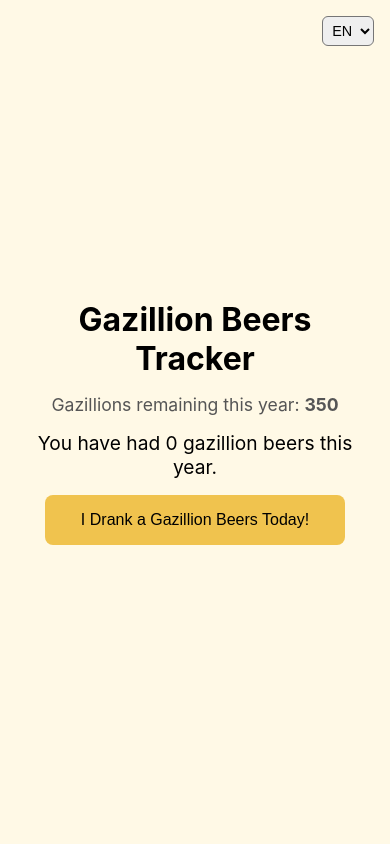
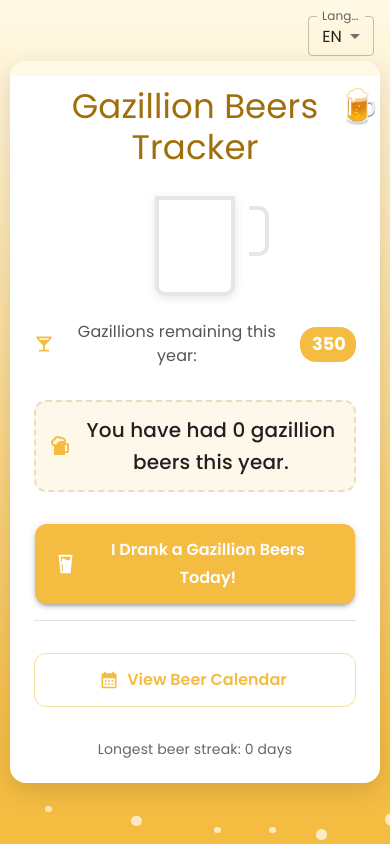
Before and after one commit to rubenszinho/gazillion-beers, a React (Vite) app: page / in a window 390 px wide. Built offline with nearby package versions, Linux system fonts and the light colour scheme.

Commit message:
feat(ui): integrate beer theme components and improve UX
- Refactor App component to use beer theme
- Update UI with consistent beer styling
- Connect calendar and tracking features
- Enhance visual appearance and responsiveness
- Store check-in dates in cookies for persistence

```diff
--- a/src/App.css
+++ b/src/App.css
@@ -1,74 +1,163 @@
 /* src/App.css */
+@import url('https://fonts.googleapis.com/css2?family=Poppins:wght@400;500;600;700&display=swap');
+
+:root {
+  --beer-amber: #f5bc42;
+  --beer-foam: #fff9e6;
+  --beer-dark: #a06e0a;
+  --beer-bottle: #5e3915;
+}
+
 .main-wrapper {
   width: 100vw;
   height: 100vh;
   display: flex;
   justify-content: center;
   align-items: center;
-  background-color: #fff9e6;
+  background: linear-gradient(to bottom, var(--beer-foam), var(--beer-amber) 90%);
   position: relative;
   margin: 0;
-  padding: 0 1rem;
+  padding: 0;
+  font-family: 'Poppins', sans-serif;
+  overflow-x: hidden;
 }
 
-.language-dropdown {
+.language-selector {
   position: absolute;
   top: 1rem;
   right: 1rem;
-  font-size: 0.9rem;
-  padding: 0.3rem;
-  border-radius: 6px;
-  cursor: pointer;
+  z-index: 10;
 }
 
 .app-container {
   display: flex;
   flex-direction: column;
   text-align: center;
-  max-width: 500px;
-  width: 100%;
-  margin: 0 auto;
+  max-width: 600px;
+  width: 90%;
+  background-color: white;
+  border-radius: 16px;
+  padding: 2rem;
+  box-shadow: 0 8px 24px rgba(0, 0, 0, 0.12);
+  position: relative;
+  overflow: hidden;
+}
+
+.app-container::before {
+  content: "";
+  position: absolute;
+  top: 0;
+  left: 0;
+  right: 0;
+  height: 15px;
+  background-color: var(--beer-foam);
+  border-radius: 16px 16px 0 0;
 }
 
 .app-title {
-  font-size: 2rem;
-  margin-bottom: 1rem;
+  color: var(--beer-dark);
+  font-weight: 700;
+  margin-bottom: 1.5rem;
+  position: relative;
+  display: inline-block;
+}
+
+.app-title::after {
+  content: "🍺";
+  position: absolute;
+  right: -1.5rem;
+  top: 0;
 }
 
 .remaining-days {
   font-size: 1.1rem;
-  margin-bottom: 1rem;
+  margin-bottom: 2rem;
   color: #555;
+  display: flex;
+  align-items: center;
+  justify-content: center;
+  gap: 8px;
 }
 
-.app-paragraph {
-  font-size: 1.2rem;
-  margin-bottom: 1rem;
-  word-wrap: break-word;
+.remaining-counter {
+  background-color: var(--beer-amber);
+  color: white;
+  font-weight: bold;
+  padding: 4px 12px;
+  border-radius: 16px;
+  min-width: 50px;
 }
 
-.beer-button {
-  padding: 1rem;
-  font-size: 1rem;
-  background-color: #f0c34e;
-  border: none;
-  border-radius: 8px;
-  cursor: pointer;
-  transition: background-color 0.3s;
-  max-width: 300px;
-  width: 100%;
-  margin: 0 auto;
+.beer-count {
+  font-size: 1.2rem;
+  margin-bottom: 2rem;
+  word-wrap: break-word;
+  background-color: rgba(245, 188, 66, 0.1);
+  padding: 12px;
+  border-radius: 12px;
+  border: 2px dashed rgba(160, 110, 10, 0.2);
 }
 
-.beer-button:hover:not(:disabled) {
-  background-color: #e2b13d;
+.beer-calendar-day {
+  transition: all 0.2s ease;
 }
 
-.beer-button:active:not(:disabled) {
-  background-color: #cf9f2c;
+.beer-calendar-day:hover {
+  transform: scale(1.1);
+  box-shadow: 0 2px 8px rgba(0, 0, 0, 0.1);
 }
 
-.beer-button:disabled {
-  background-color: #ccc;
-  cursor: not-allowed;
+.beer-calendar-icon {
+  animation: bubbleFloat 2s infinite ease-in-out;
 }
+
+@keyframes bubbleFloat {
+
+  0%,
+  100% {
+    transform: translateY(0);
+  }
+
+  50% {
+    transform: translateY(-3px);
+  }
+}
+
+.bubbles {
+  position: absolute;
+  bottom: 0;
+  left: 0;
+  right: 0;
+  height: 60%;
+  pointer-events: none;
+}
+
+.bubble {
+  position: absolute;
+  background-color: rgba(255, 255, 255, 0.7);
+  border-radius: 50%;
+  animation: rise 8s infinite ease-in;
+}
+
+@keyframes rise {
+  0% {
+    bottom: 0;
+    opacity: 1;
+  }
+
+  100% {
+    bottom: 100%;
+    opacity: 0;
+  }
+}
+
+@media (max-width: 600px) {
+  .app-container {
+    width: 95%;
+    padding: 1.5rem;
+  }
+
+  .app-title {
+    font-size: 1.5rem;
+  }
+}
--- a/src/App.tsx
+++ b/src/App.tsx
@@ -1,14 +1,32 @@
 import './App.css';
 
+import { LocalBar, SportsBar } from '@mui/icons-material';
+import {
+  Box,
+  Button,
+  Divider,
+  FormControl,
+  InputLabel,
+  MenuItem,
+  Select,
+  SelectChangeEvent,
+  ThemeProvider,
+  Typography,
+} from '@mui/material';
 import Cookies from 'js-cookie';
-import React, { useEffect, useState } from 'react';
+import { useEffect, useState } from 'react';
 
+import BeerCalendar from './components/BeerCalendar';
+import BeerIcon from './components/BeerIcon';
+import BeerMug from './components/BeerMug';
+import beerTheme from './theme/beerTheme';
 import translations from './languages';
 
 interface BeerCountCookie {
   year: number;
   count: number;
   lastCheckDate: string;
+  checkInDates: string[];
 }
 
 function detectDefaultLanguage() {
@@ -18,9 +36,30 @@ function detectDefaultLanguage() {
   return matched || 'en';
 }
 
+const createBubbles = (count: number) => {
+  const bubbles = [];
+  for (let i = 0; i < count; i++) {
+    const size = Math.random() * 20 + 5;
+    const left = Math.random() * 100;
+    const delay = Math.random() * 5;
+    const duration = Math.random() * 5 + 5;
+
+    bubbles.push({
+      size,
+      left,
+      delay,
+      duration,
+      id: `bubble-${i}`,
+    });
+  }
+  return bubbles;
+};
+
 export default function App() {
   const [language, setLanguage] = useState<string>(detectDefaultLanguage);
   const [availableLangs] = useState<string[]>(Object.keys(translations));
+  const [bubbles] = useState(() => createBubbles(15));
+  const [animateMug, setAnimateMug] = useState(false);
 
   const today = new Date();
   const currentYear = today.getFullYear();
@@ -37,17 +76,26 @@ export default function App() {
   const initialState: BeerCountCookie =
     parsedCookie && parsedCookie.year === currentYear
       ? parsedCookie
-      : { year: currentYear, count: 0, lastCheckDate: '' };
+      : { year: currentYear, count: 0, lastCheckDate: '', checkInDates: [] };
 
   const [beerCount, setBeerCount] = useState<number>(initialState.count);
   const [lastCheckDate, setLastCheckDate] = useState<string>(
     initialState.lastCheckDate
   );
+  const [checkInDates, setCheckInDates] = useState<string[]>(
+    initialState.checkInDates || []
+  );
 
   const handleGazillionBeer = () => {
     if (todayString !== lastCheckDate) {
+      setAnimateMug(true);
+      setTimeout(() => {
         setBeerCount((p) => p + 1);
         setLastCheckDate(todayString);
+        if (!checkInDates.includes(todayString)) {
+          setCheckInDates((prev) => [...prev, todayString]);
+        }
+      }, 1500);
     }
   };
 
@@ -58,50 +106,149 @@ export default function App() {
         year: currentYear,
         count: beerCount,
         lastCheckDate,
+        checkInDates,
       }),
       { expires: 365 }
     );
-  }, [beerCount, lastCheckDate, currentYear]);
+  }, [beerCount, lastCheckDate, checkInDates, currentYear]);
 
   const isTodayChecked = todayString === lastCheckDate;
   const activeTranslation =
     translations[language as keyof typeof translations] || translations.en;
 
-  const handleLangChange = (e: React.ChangeEvent<HTMLSelectElement>) => {
+  const handleLangChange = (e: SelectChangeEvent) => {
     setLanguage(e.target.value);
   };
 
   return (
+    <ThemeProvider theme={beerTheme}>
       <div className="main-wrapper">
-      <select
-        className="language-dropdown"
+        <div className="bubbles">
+          {bubbles.map((bubble) => (
+            <div
+              key={bubble.id}
+              className="bubble"
+              style={{
+                width: `${bubble.size}px`,
+                height: `${bubble.size}px`,
+                left: `${bubble.left}%`,
+                animationDelay: `${bubble.delay}s`,
+                animationDuration: `${bubble.duration}s`,
+              }}
+            />
+          ))}
+        </div>
+
+        <Box className="language-selector">
+          <FormControl size="small" variant="outlined">
+            <InputLabel id="language-select-label">Language</InputLabel>
+            <Select
+              labelId="language-select-label"
+              id="language-select"
               value={language}
               onChange={handleLangChange}
+              label="Language"
             >
               {availableLangs.map((lang) => (
-          <option key={lang} value={lang}>
+                <MenuItem key={lang} value={lang}>
                   {lang.toUpperCase()}
-          </option>
+                </MenuItem>
               ))}
-      </select>
+            </Select>
+          </FormControl>
+        </Box>
+
         <div className="app-container">
-        <h1 className="app-title">{activeTranslation.title}</h1>
-        <p className="remaining-days">
-          {activeTranslation.daysRemaining} <strong>{daysRemaining}</strong>
-        </p>
-        <p className="app-paragraph">
+          <Typography variant="h4" component="h1" className="app-title">
+            {activeTranslation.title}
+          </Typography>
+
+          <BeerMug filled={animateMug || isTodayChecked} />
+
+          <div className="remaining-days">
+            <LocalBar fontSize="small" color="primary" />
+            <Typography variant="body1" component="span">
+              {activeTranslation.daysRemaining}
+            </Typography>
+            <span className="remaining-counter">{daysRemaining}</span>
+          </div>
+
+          <Box className="beer-count">
+            <Typography
+              variant="h6"
+              sx={{
+                display: 'flex',
+                alignItems: 'center',
+                justifyContent: 'center',
+                gap: 1,
+              }}
+            >
+              <SportsBar color="primary" />
               {activeTranslation.countMessage(beerCount)}
-        </p>
-        <button
-          className="beer-button"
+            </Typography>
+          </Box>
+
+          <Button
+            variant="contained"
+            color="primary"
+            size="large"
+            disabled={isTodayChecked || animateMug}
             onClick={handleGazillionBeer}
-          disabled={isTodayChecked}
+            startIcon={<BeerIcon />}
+            sx={{
+              margin: '0 auto',
+              maxWidth: 320,
+              py: 1.5,
+              boxShadow: 3,
+              '&:disabled': {
+                backgroundColor: '#bbb',
+                color: 'white',
+              },
+            }}
           >
             {isTodayChecked
               ? activeTranslation.checkedIn
               : activeTranslation.checkIn}
-        </button>
+          </Button>
+
+          <Divider sx={{ my: 2 }} />
+
+          <BeerCalendar checkInDates={checkInDates} currentYear={currentYear} />
+
+          <Box sx={{ mt: 2, textAlign: 'center' }}>
+            <Typography variant="body2" color="text.secondary">
+              {activeTranslation.streakDays?.replace('{count}', calculateStreak(checkInDates).toString()) ||
+                `Longest streak: ${calculateStreak(checkInDates)} days`}
+            </Typography>
+          </Box>
         </div>
       </div>
+    </ThemeProvider>
   );
 }
+
+function calculateStreak(dates: string[]): number {
+  if (!dates.length) return 0;
+
+  const sortedDates = [...dates].sort();
+
+  let currentStreak = 1;
+  let maxStreak = 1;
+
+  for (let i = 1; i < sortedDates.length; i++) {
+    const prevDate = new Date(sortedDates[i - 1]);
+    const currDate = new Date(sortedDates[i]);
+
+    const diffTime = currDate.getTime() - prevDate.getTime();
+    const diffDays = diffTime / (1000 * 60 * 60 * 24);
+
+    if (diffDays === 1) {
+      currentStreak++;
+      maxStreak = Math.max(maxStreak, currentStreak);
+    } else if (diffDays > 1) {
+      currentStreak = 1;
+    }
+  }
+
+  return maxStreak;
+}
--- a/src/main.tsx
+++ b/src/main.tsx
@@ -1,5 +1,6 @@
 import './index.css';
 
+import { CssBaseline } from '@mui/material';
 import { StrictMode } from 'react';
 import { createRoot } from 'react-dom/client';
 
@@ -7,6 +8,7 @@ import App from './App.tsx';
 
 createRoot(document.getElementById('root')!).render(
   <StrictMode>
+    <CssBaseline />
     <App />
   </StrictMode>
 );
```
Lines whose indentation alone changed are shown as unchanged.
